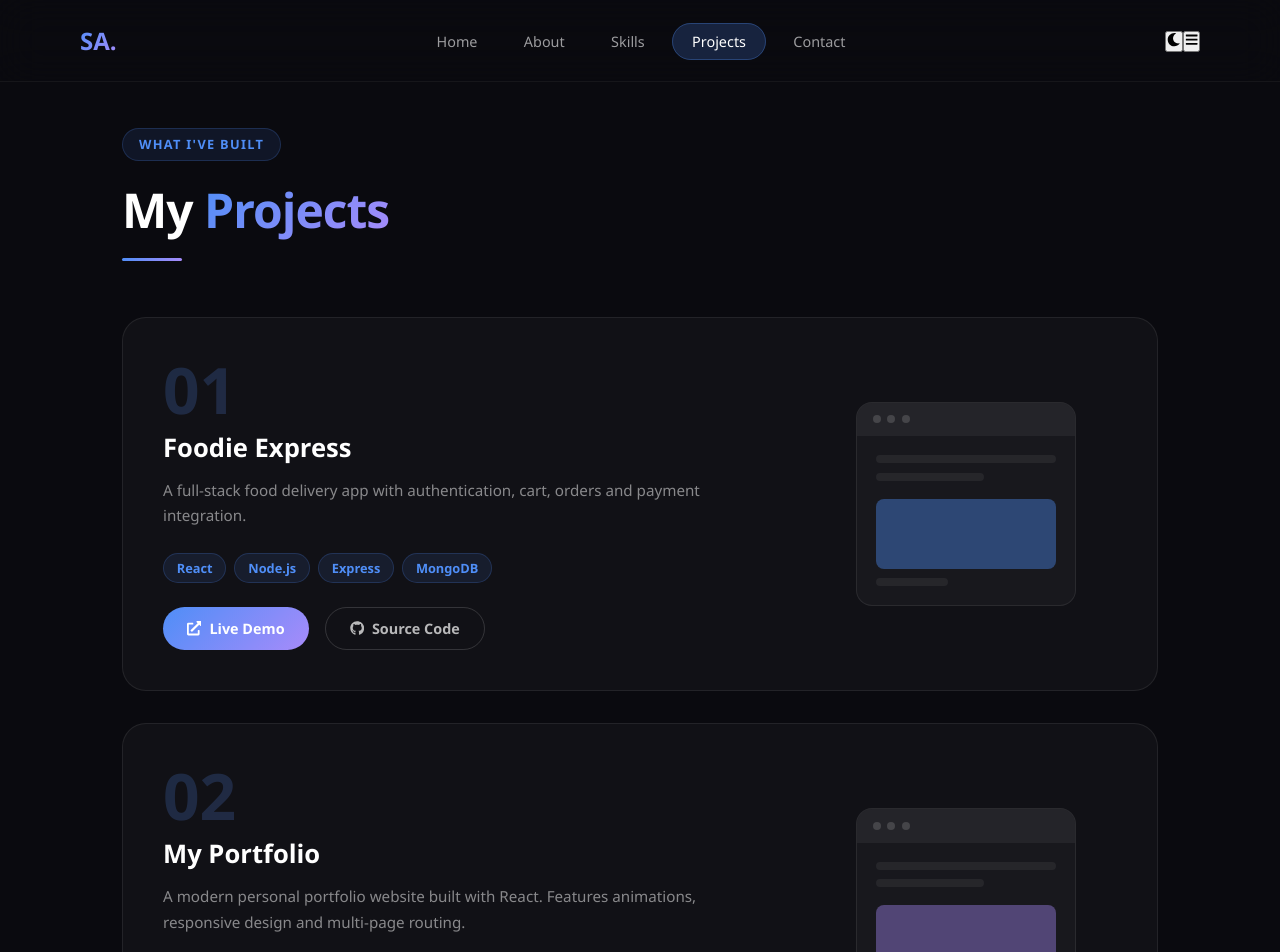
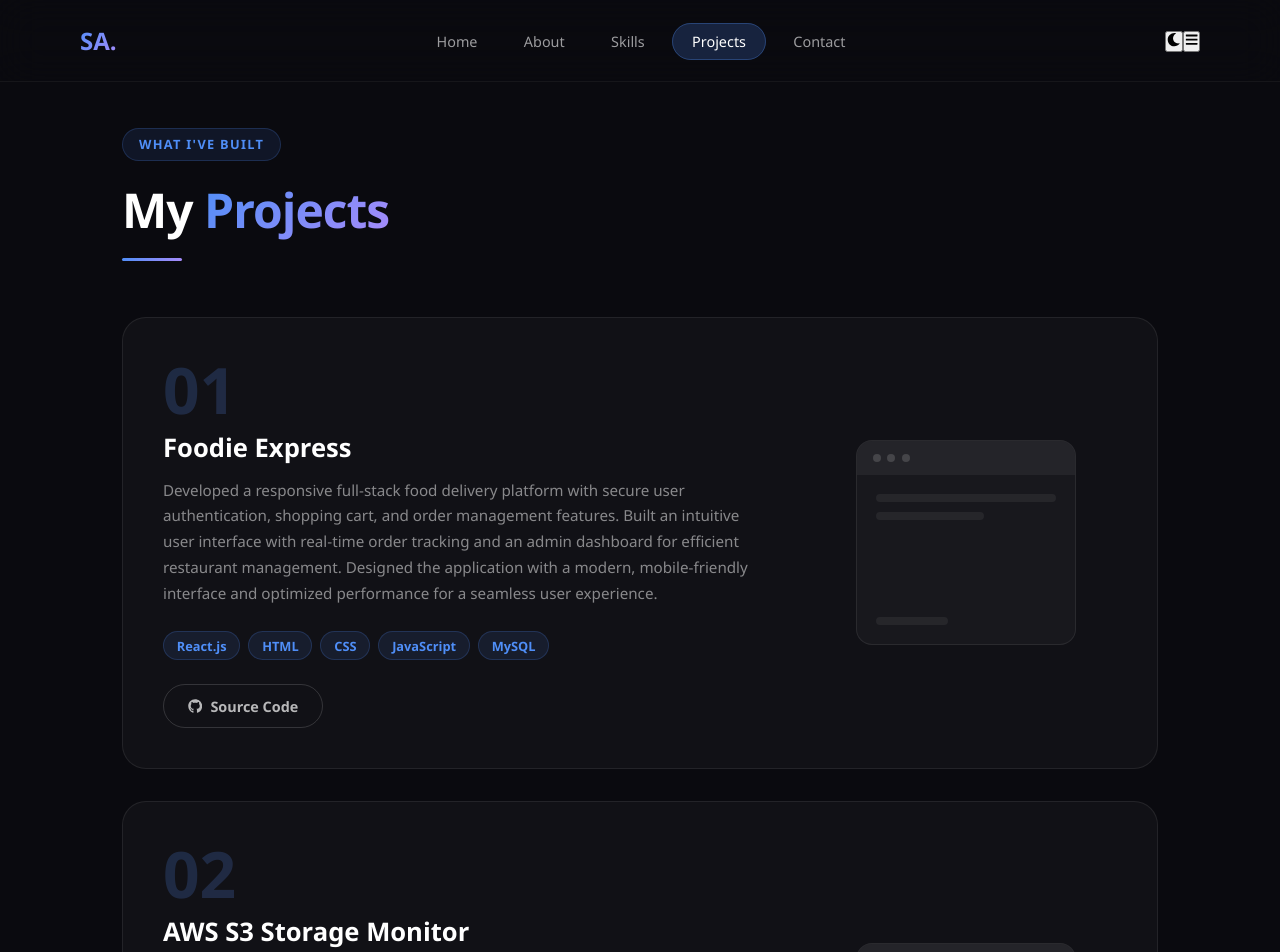
Before and after one commit to Sreejay23/My-portfolio, a React (Vite) app: page /projects in a window 1280 px wide. Shown: the top 952 px of the page. Built offline with nearby package versions, Linux system fonts and the light colour scheme.

Commit message:
Update project descriptions and add new projects

```diff
--- a/src/components/Projects.jsx
+++ b/src/components/Projects.jsx
@@ -4,21 +4,17 @@ import { FaGithub, FaExternalLinkAlt } from 'react-icons/fa'
 const projects = [
   {
     title: "Foodie Express",
-    description: "A full-stack food delivery app with authentication, cart, orders and payment integration.",
-    tech: ["React", "Node.js", "Express", "MongoDB"],
-    demo: "https://foodie-express-iota-ecru.vercel.app",
-    repo: "https://github.com/Sreejay23/Foodie-Express",
-    color: "#4f8ef7"
+    description:
+      "Developed a responsive full-stack food delivery platform with secure user authentication, shopping cart, and order management features. Built an intuitive user interface with real-time order tracking and an admin dashboard for efficient restaurant management. Designed the application with a modern, mobile-friendly interface and optimized performance for a seamless user experience.",
+    tech: ["React.js", "HTML", "CSS", "JavaScript", "MySQL"]
   },
   {
-    title: "My Portfolio",
-    description: "A modern personal portfolio website built with React. Features animations, responsive design and multi-page routing.",
-    tech: ["React", "CSS3", "Vercel"],
-    demo: "https://sreejayportfolio.vercel.app",
-    repo: "https://github.com/Sreejay23/My-portfolio",
-    color: "#a78bfa"
+    title: "AWS S3 Storage Monitor",
+    description:
+      "Designed a serverless cloud monitoring system to track Amazon S3 bucket storage usage and performance trends. Automated real-time email notifications using AWS Lambda, Amazon SES, and SNS while storing historical metrics in DynamoDB. Implemented a secure, scalable, and cost-efficient event-driven architecture using IAM roles, CloudWatch, and AWS KMS.",
+    tech: ["AWS Lambda", "Amazon S3", "CloudWatch", "Amazon SES", "Amazon SNS", "DynamoDB", "IAM", "AWS KMS"]
   }
-]
+];
 
 function Projects() {
   return (
```
